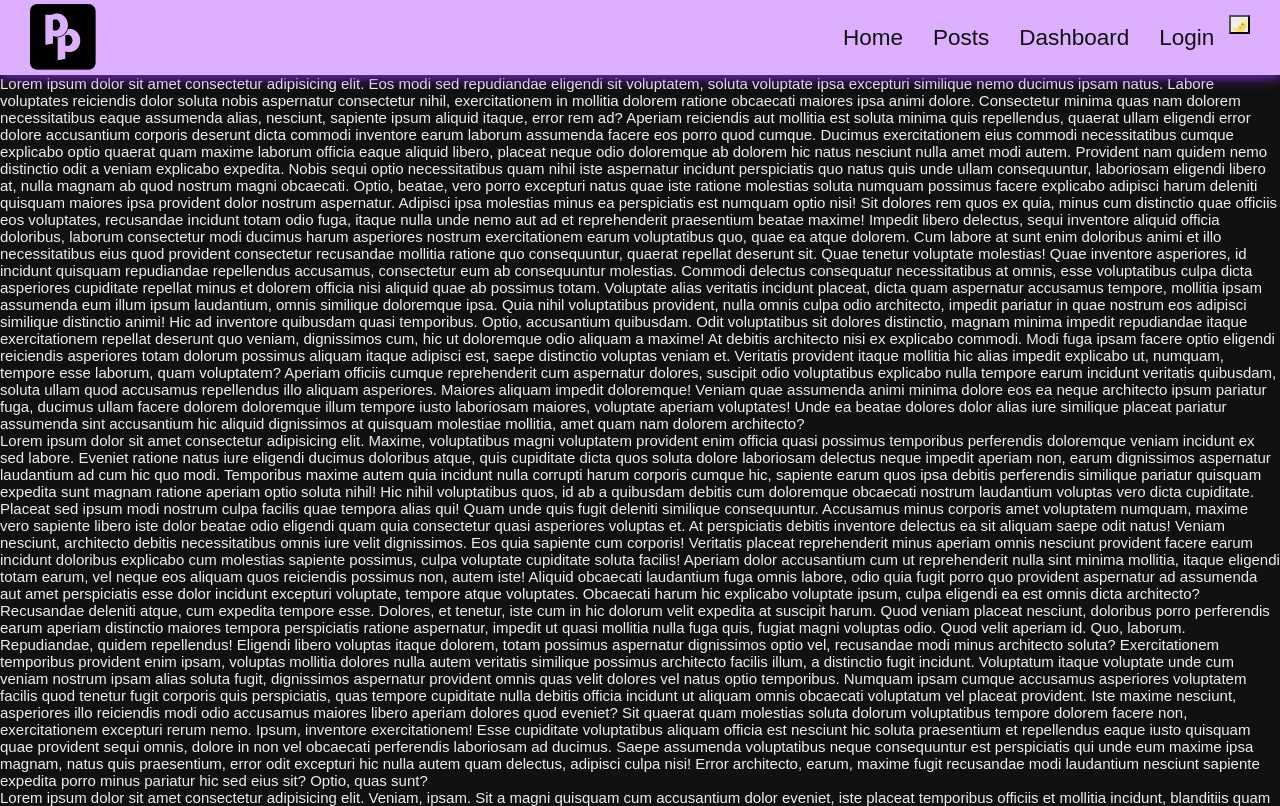
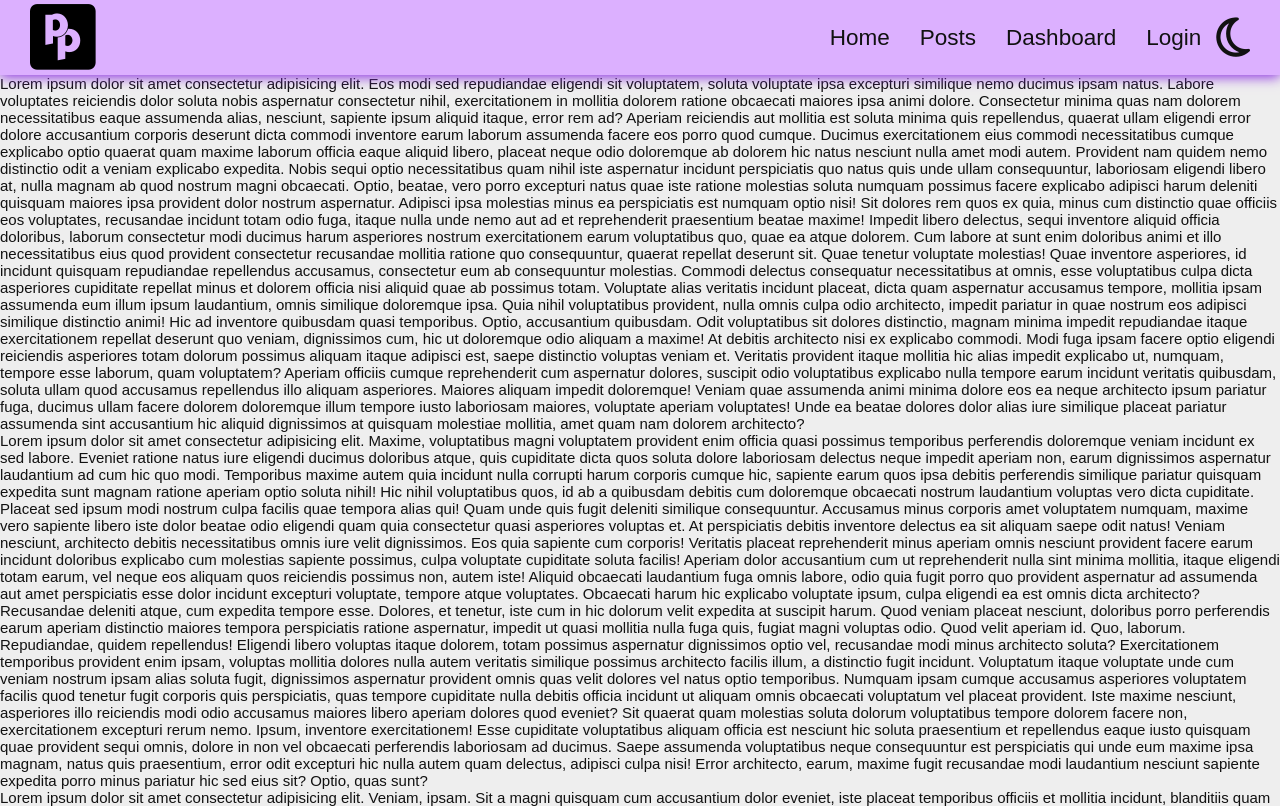
Before and after one commit to Alidhuniya/HTMLCSS-Projects, a plain HTML site: page blog/home.html in a window 1280 px wide. Shown: the top 806 px of the page. Drawn offline with Linux system fonts and the light colour scheme.

Commit message:
dark-mode

```diff
--- a/blog/home.html
+++ b/blog/home.html
@@ -49,9 +49,9 @@
         <li class="nav-item">
           <a class="navBar__item" href="#">Login</a>
         </li>
-       <!-- dar-mode -->
+       <!-- dark-mode -->
        <li>
-         <button type="button" name="dark_light" onclick="toggleDarkLight()" title="Toggle dark/light mode">🌛</button>
+        <i class="far fa-moon fa-3x"  type="button" name="dark_light" onclick="toggleDarkLight()" title="Toggle dark/light mode"></i>
         </li>
 
        <!-- End-Darkmode -->
--- a/blog/style.css
+++ b/blog/style.css
@@ -24,7 +24,6 @@ html {
 :root {
   --primaryColor: #000;
   --secondaryColor: #fff;
-
 }
 
 /* spalsh-screen */
@@ -169,7 +168,7 @@ html {
 
 /* sticky-Navbar */
 /* this is main-parent in which navbar is included that's why it's working */
-.wrapper{
+.wrapper {
   position: -webkit-sticky;
   position: sticky;
   top: 0;
@@ -180,7 +179,7 @@ html {
   justify-content: space-between;
   align-items: center;
   width: 100%;
-    background-color:#DCB0FF ;
+  background-color: #dcb0ff;
   padding: 0 30px 0 30px;
   /* position: -webkit-sticky;
       position: sticky;
@@ -197,10 +196,9 @@ html {
   display: inline-block;
   padding: 10px 15px;
   text-decoration: none;
-    color:rgb(122, 63, 218);
+  color: rgb(122, 63, 218);
   font-size: 1.5rem;
 }
-
 
 .nav-item:hover {
   background-color: white;
@@ -210,12 +208,17 @@ html {
   color: #6a696c;
 }
 
-  .logo, .logoIcon {
+.logo,
+.logoIcon {
   width: 110px;
   vertical-align: middle;
 }
 /* dark-mode */
 body.dark-mode {
+  background-color: #eee;
+  color: #111;
+}
+body.light-mode {
     background-color: #111;
     color: #eee;
   }
@@ -227,10 +230,7 @@ html {
   color: #111;
 }
 
-  body.light-mode {
-    background-color: #eee;
-    color: #111;
-  }
+
 body.light-mode a {
   color: #111;
 }
@@ -239,28 +239,26 @@ html {
   color: #eee;
 }
 
-
+.fa-moon {
+    cursor: pointer;
+}
 /* mobile */
-  @media all and (max-width:767px){
+@media all and (max-width: 767px) {
   .navbar {
     display: flex;
     flex-direction: column;
     justify-content: space-between;
     align-items: center;
-
   }
   .nav-item a {
     font-size: 1.1rem;
   }
-
 }
 
 /* tablet */
-  @media all and (min-width:768px) and (max-width:1199px){
-
+@media all and (min-width: 768px) and (max-width: 1199px) {
 }
 
 /* desktop */
-  @media all and (min-width:1200px){
-
+@media all and (min-width: 1200px) {
 }
```
Lines whose indentation alone changed are shown as unchanged.
